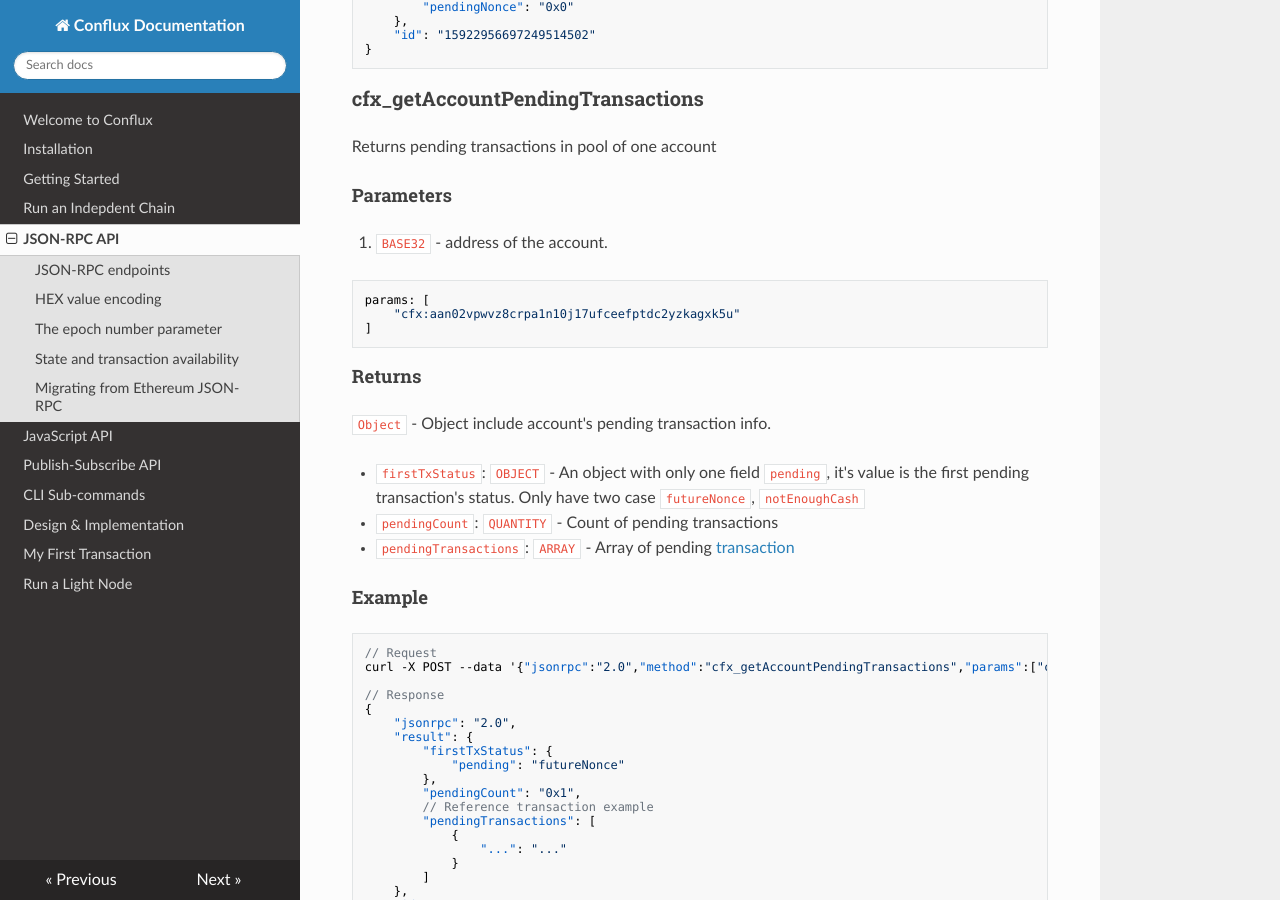
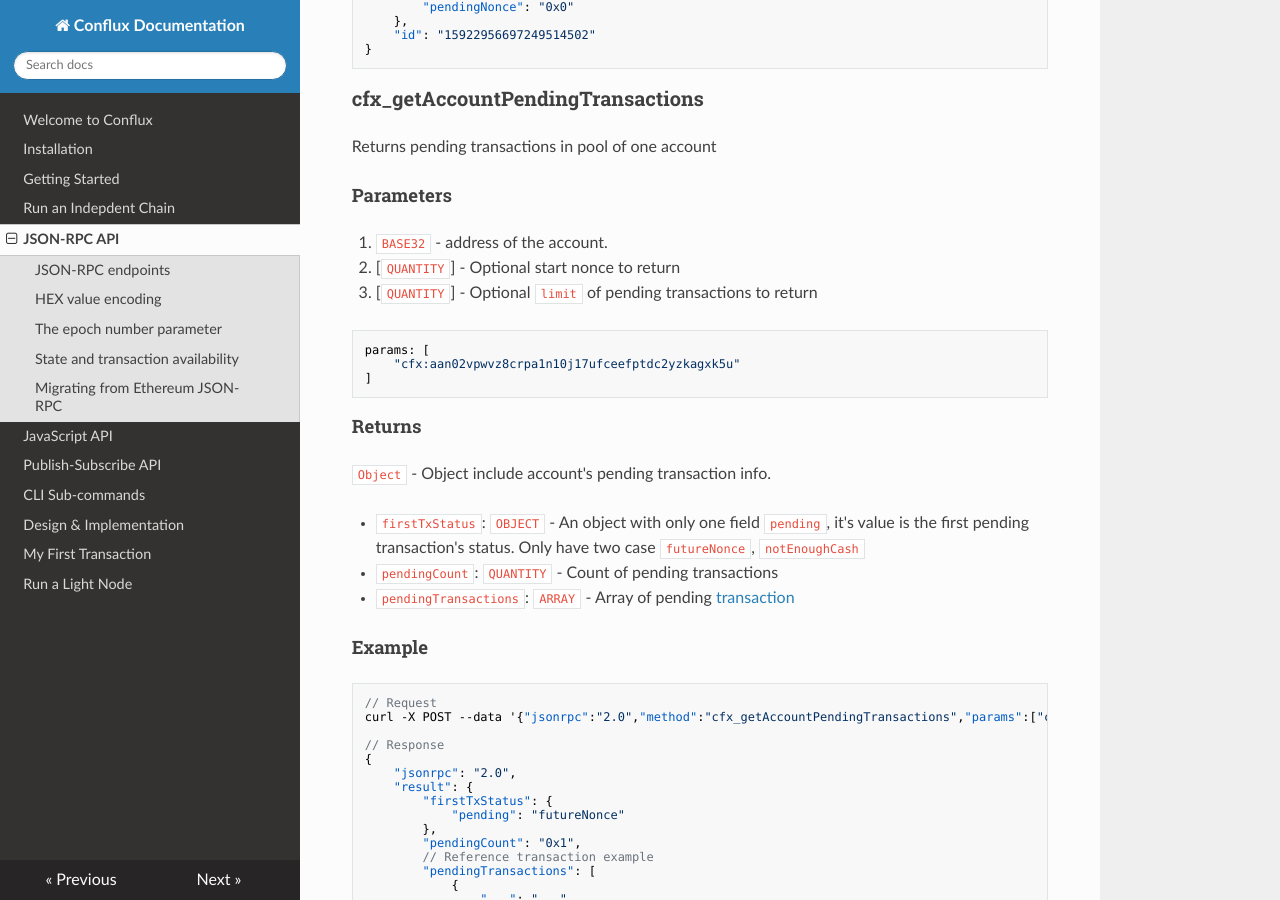
Before and after one commit to Conflux-Chain/conflux-doc, an MkDocs documentation site: the page built from docs/json-rpc.md, in a window 1280 px wide and 900 px high, scrolled down 35816 px. Built offline with MkDocs 1.6.1, drawn with Linux system fonts in a browser that asks for light colours; nearby versions of some CDN libraries.

Commit message:
update cfx_getAccountPendingTransactions method: add two optional parameter

````diff
--- a/docs/json-rpc.md
+++ b/docs/json-rpc.md
@@ -1698,6 +1698,8 @@ Returns pending transactions in pool of one account
 #### Parameters
 
 1. `BASE32` - address of the account.
+2. [`QUANTITY`] - Optional start nonce to return
+3. [`QUANTITY`] - Optional `limit` of pending transactions to return
 
 ```json
 params: [
````
